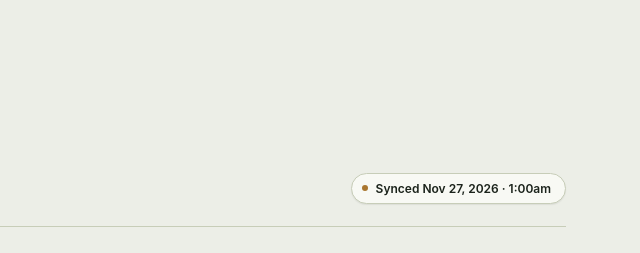
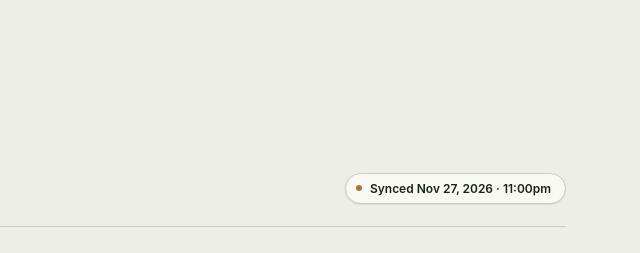
Before and after one commit to icono-clast/OpsLedger, a plain HTML site: page tasks.html in a window 1280 px wide. Shown: the top 253 px of the page, 640-1280 px from the left. Drawn offline with Linux system fonts and the light colour scheme.

Commit message:
Nightly data refresh — 2026-11-27 23:00

```diff
--- a/tasks.html
+++ b/tasks.html
@@ -165,7 +165,7 @@
       <h1>Tasks</h1>
       <div class="subtitle">How well today-list items get estimated and finished, reconciled each evening. Initiatives (grouping related tasks) are coming &mdash; this page will grow.</div>
     </div>
-    <div class="period-badge"><span class="dot"></span>Synced Nov 27, 2026 &middot; 1:00am</div>
+    <div class="period-badge"><span class="dot"></span>Synced Nov 27, 2026 &middot; 11:00pm</div>
   </div>
 
   <div class="hero-banner">
```
Also changed, not shown: time-detail.html (+1 -1 lines), time-kantata.html (+1 -1 lines), time-stats.html (+1 -1 lines).
